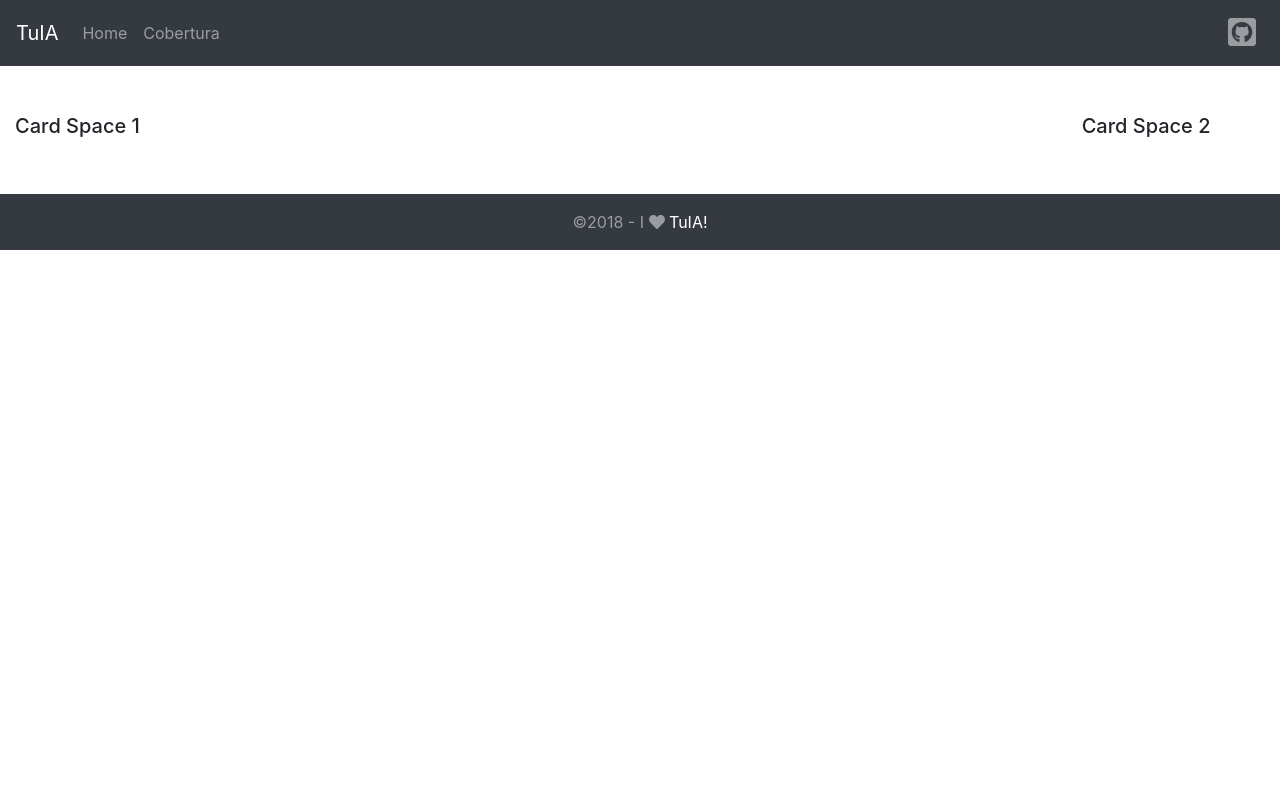
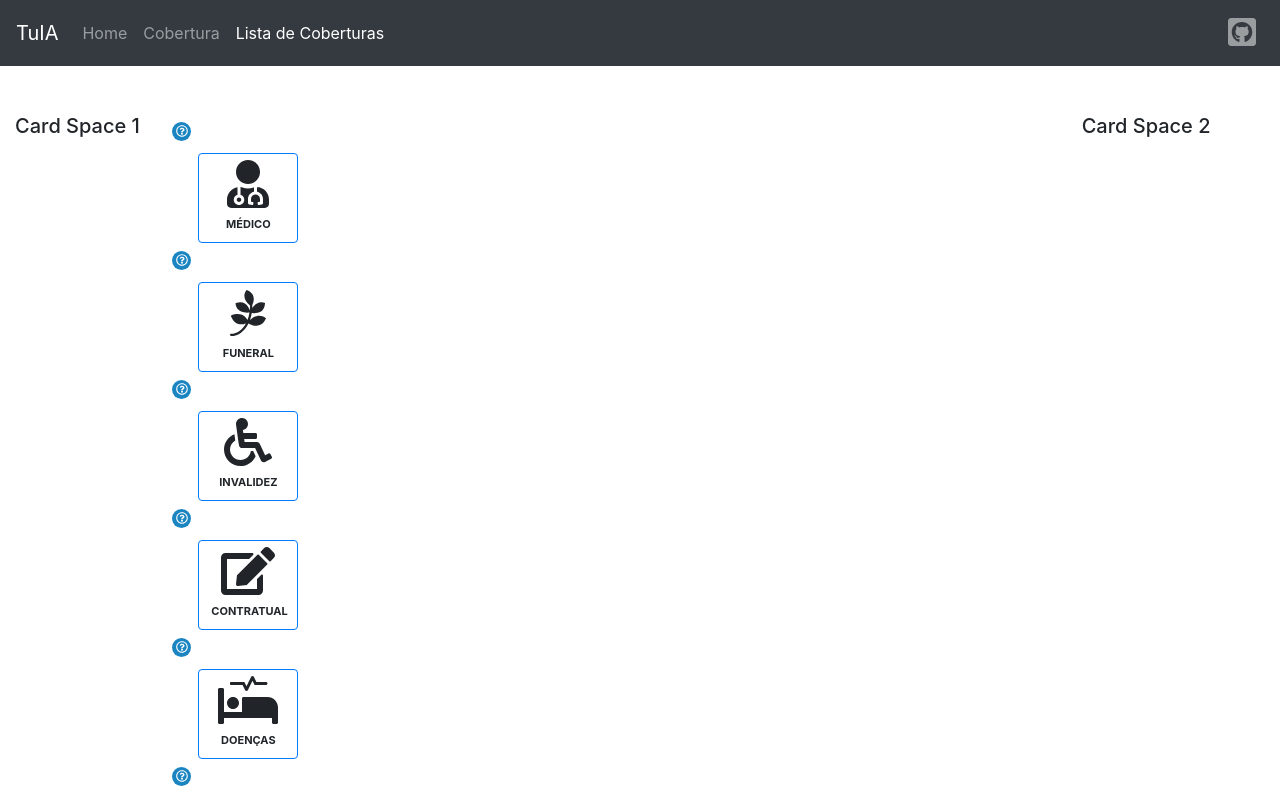
Before and after one commit to BerlySoftwareBrazil/guessthenumber, an Angular app: page /list/cobertura in a window 1280 px wide. Before the commit this address led to /. Shown: the top 796 px of the page. Built offline with nearby package versions, Linux system fonts and the light colour scheme.

Commit message:
Granularizando o componente cobertura-list para conertura

```diff
--- a/angular.json
+++ b/angular.json
@@ -10,7 +10,6 @@
       "prefix": "app",
       "schematics": {
         "@schematics/angular:component": {
-          "inlineTemplate": true
         }
       },
       "architect": {
--- a/src/app/app-routing.module.ts
+++ b/src/app/app-routing.module.ts
@@ -4,12 +4,15 @@ import { NgModule } from "@angular/core";
 import { Routes, RouterModule } from '@angular/router';
 import { CoberturaCorretoraComponent } from './cobertura-corretora/cobertura-corretora.component';
 import { HomeComponent} from "./home/home.component";
+import { CoberturaListComponent } from './componente/coberturas/cobertura-list/cobertura-list.component';
+
 //#endregion
 
 const routes: Routes = [
     { path: '', redirectTo: 'home', pathMatch: 'full' },
     { path: 'home', component: HomeComponent },
-    { path: 'cobertura', component: CoberturaCorretoraComponent }
+    { path: 'cobertura', component: CoberturaCorretoraComponent },
+    { path: 'list/cobertura', component: CoberturaListComponent }
 ];
 
 @NgModule({
--- /dev/null
+++ b/src/app/componente/coberturas/cobertura-list/cobertura-list.component.html
@@ -0,0 +1,5 @@
+<div class="row">
+  <div class="col-md-12">
+    <app-cobertura class="col-md-2" *ngFor="let item of coberturas" [cobertura]="item"></app-cobertura>
+  </div>
+</div>
--- /dev/null
+++ b/src/app/componente/coberturas/cobertura-list/cobertura-list.component.ts
@@ -0,0 +1,45 @@
+//#region Import Core
+import { Component, OnInit } from '@angular/core';
+//#endregion
+
+//#region Imports
+import { Cobertura, TipoCobertura } from '../../../db/model';
+//#endregion
+
+@Component({
+  selector: 'app-cobertura-list',
+  templateUrl: './cobertura-list.component.html',
+  styles: []
+})
+export class CoberturaListComponent implements OnInit {
+
+  tipoCobertura: TipoCobertura = { id: 1, name: "Vida" };
+
+  coberturas: Cobertura[] = [
+    { id: 1, name: "Médico", base: true, tipo: this.tipoCobertura, img: "fas fa-user-md fa-3x" },
+    { id: 2, name: "Funeral", base: true, tipo: this.tipoCobertura, img: "fab fa-pagelines fa-3x" },
+    { id: 3, name: "Invalidez", base: true, tipo: this.tipoCobertura, img: "fas fa-wheelchair fa-3x" },
+    { id: 4, name: "Contratual", base: true, tipo: this.tipoCobertura, img: "fas fa-edit fa-3x" },
+    { id: 5, name: "Doenças", base: false, tipo: this.tipoCobertura, img: "fas fa-procedures fa-3x" },
+    { id: 6, name: "Alimentação", base: false, tipo: this.tipoCobertura, img: "far fa-lemon fa-3x" },
+    { id: 7, name: "Incapacidade", base: false, tipo: this.tipoCobertura, img: "fas fa-blind fa-3x" },
+    { id: 8, name: "Laborativa", base: false, tipo: this.tipoCobertura, img: "fas fa-toolbox fa-3x" },
+    { id: 9, name: "Acidente", base: false, tipo: this.tipoCobertura, img: "fas fa-user-injured fa-3x" },
+    { id: 10, name: "Cônjuge", base: false, tipo: this.tipoCobertura, img: "fas fa-transgender fa-3x" },
+    { id: 11, name: "Danos", base: false, tipo: this.tipoCobertura, img: "fas fa-car-crash fa-3x" },
+    { id: 12, name: "Farmácia", base: false, tipo: this.tipoCobertura, img: "fas fa-capsules fa-3x" },
+    { id: 13, name: "Auxílio", base: false, tipo: this.tipoCobertura, img: "fas fa-hand-holding-usd fa-3x" },
+    { id: 14, name: "Familiar", base: false, tipo: this.tipoCobertura, img: "fas fa-hands fa-3x" },
+    { id: 15, name: "Congênita", base: false, tipo: this.tipoCobertura, img: "fas fa-diagnoses fa-3x" },
+    { id: 16, name: "Despesas", base: false, tipo: this.tipoCobertura, img: "fas fa-hand-holding fa-3x" },
+    { id: 17, name: "Óleos", base: false, tipo: this.tipoCobertura, img: "fas fa-oil-can fa-3x" },
+    { id: 18, name: "Reciclagem", base: false, tipo: this.tipoCobertura, img: "fas fa-recycle fa-3x" },
+    { id: 19, name: "Patentes", base: false, tipo: this.tipoCobertura, img: "far fa-registered fa-3x" }
+  ];
+
+  constructor() { }
+
+  ngOnInit() {
+  }
+
+}
--- /dev/null
+++ b/src/app/componente/coberturas/cobertura/cobertura.component.html
@@ -0,0 +1,13 @@
+<div id="button">
+  <a class="btn btn-outline-primary">
+    <span class="card-notify">
+      <i class="far fa-question-circle"></i>
+    </span>
+    <span class="img-fluid">
+      <i class="{{cobertura.img}}"></i>
+    </span>
+    <div class="ad-title m-auto">
+      <h5>{{cobertura.name}}</h5>
+    </div>
+  </a>
+</div>
--- /dev/null
+++ b/src/app/componente/coberturas/cobertura/cobertura.component.ts
@@ -0,0 +1,17 @@
+import { Component, OnInit, Input } from '@angular/core';
+
+@Component({
+  selector: 'app-cobertura',
+  templateUrl: './cobertura.component.html',
+  styles: []
+})
+export class CoberturaComponent implements OnInit {
+
+  @Input() cobertura: any;
+
+  constructor() { }
+
+  ngOnInit() {
+  }
+
+}
--- a/src/app/ui/header/header.component.html
+++ b/src/app/ui/header/header.component.html
@@ -4,6 +4,7 @@
       <div class="navbar-nav">
         <a class="nav-item nav-link" [routerLink]="['/home']" routerLinkActive="active">Home</a>
         <a class="nav-item nav-link" [routerLink]="['/cobertura']" routerLinkActive="active">Cobertura</a>
+        <a class="nav-item nav-link" [routerLink]="[ '/list/cobertura' ]" routerLinkActive="active">Lista de Coberturas</a>
       </div>
     </div>
     <div class="navbar-expand ml-auto navbar-nav">
--- a/src/app/ui/ui.module.ts
+++ b/src/app/ui/ui.module.ts
@@ -9,6 +9,8 @@ import { FooterComponent } from './footer/footer.component';
 import { AppRoutingModule } from '../app-routing.module';
 import { CoberturaCorretoraComponent } from '../cobertura-corretora/cobertura-corretora.component';
 import { HomeComponent } from '../home/home.component';
+import { CoberturaListComponent } from '../componente/coberturas/cobertura-list/cobertura-list.component';
+import { CoberturaComponent } from '../componente/coberturas/cobertura/cobertura.component';
 //#endregion
 
 @NgModule({
@@ -22,7 +24,9 @@ import { HomeComponent } from '../home/home.component';
     HeaderComponent,
     FooterComponent,
     CoberturaCorretoraComponent,
-    HomeComponent
+    HomeComponent,
+    CoberturaListComponent,
+    CoberturaComponent
   ],
   exports:[
     LayoutComponent
```
